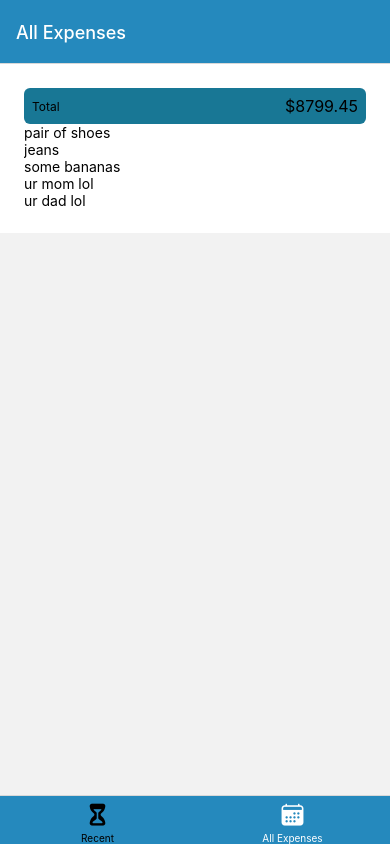
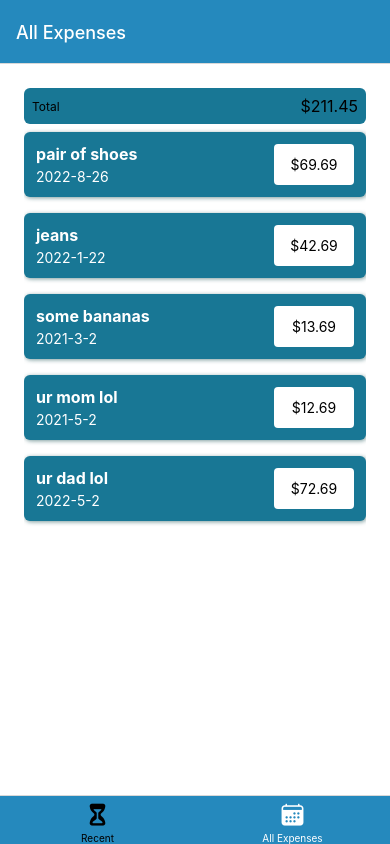
Before and after one commit to SilahicAmil/expenses-app, a React Native app: screen /AllExpenses in a window 390 px wide. Built offline with nearby package versions, Linux system fonts and the light colour scheme.

Commit message:
added expense items and various formatting

```diff
--- /dev/null
+++ b/UI/IconButton.js
@@ -0,0 +1,32 @@
+import { Pressable, StyleSheet, View } from "react-native";
+
+import { Ionicons } from "@expo/vector-icons";
+
+const IconButton = ({ icon, color, size, onPress }) => {
+  return (
+    <Pressable
+      onPress={onPress}
+      style={(pressed) => {
+        pressed && styles.pressed;
+      }}
+    >
+      <View style={styles.buttonContainer}>
+        <Ionicons name={icon} color={color} size={size} />
+      </View>
+    </Pressable>
+  );
+};
+
+export default IconButton;
+
+const styles = StyleSheet.create({
+  buttonContainer: {
+    borderRadius: 24,
+    padding: 6,
+    marginHorizontal: 8,
+    marginVertical: 2,
+  },
+  pressed: {
+    opacity: 0.67,
+  },
+});
--- /dev/null
+++ b/components/ExpensesOutput/expense-item.js
@@ -0,0 +1,60 @@
+import { Pressable, StyleSheet, Text, View } from "react-native";
+
+import { GlobalStyles } from "../../constants/styles";
+import { getFormattedDate } from "../../util/date";
+
+const ExpenseItem = ({ description, date, amount }) => {
+  return (
+    <Pressable>
+      <View style={styles.expenseItem}>
+        <View>
+          <Text style={[styles.textBase, styles.description]}>
+            {description}
+          </Text>
+          <Text style={styles.textBase}>{getFormattedDate(date)}</Text>
+        </View>
+        <View style={styles.amountContainer}>
+          <Text style={styles.amountText}>${amount.toFixed(2)}</Text>
+        </View>
+      </View>
+    </Pressable>
+  );
+};
+
+export default ExpenseItem;
+
+const styles = StyleSheet.create({
+  expenseItem: {
+    padding: 12,
+    marginVertical: 8,
+    backgroundColor: GlobalStyles.color.tealBlue,
+    flexDirection: "row",
+    justifyContent: "space-between",
+    borderRadius: 6,
+    elevation: 3,
+    shadowColor: GlobalStyles.color.Ming,
+    shadowRadius: 4,
+    shadowOffset: { width: 1, height: 1 },
+    shadowOpacity: 0.66,
+  },
+  textBase: {
+    color: "white",
+  },
+  description: {
+    fontSize: 16,
+    marginBottom: 4,
+    fontWeight: "bold",
+  },
+  amountContainer: {
+    paddingHorizontal: 12,
+    paddingVertical: 4,
+    backgroundColor: "white",
+    justifyContent: "center",
+    alignItems: "center",
+    borderRadius: 4,
+    minWidth: 80,
+  },
+  amountText: {
+    color: "black",
+  },
+});
--- a/components/ExpensesOutput/expenses-list.js
+++ b/components/ExpensesOutput/expenses-list.js
@@ -1,7 +1,9 @@
 import { FlatList, StyleSheet, Text, View } from "react-native";
 
+import ExpenseItem from "./expense-item";
+
 const renderExpenseItem = (itemData) => {
-  return <Text>{itemData.item.description}</Text>;
+  return <ExpenseItem {...itemData.item} />;
 };
 
 const ExpensesList = ({ data }) => {
--- a/components/ExpensesOutput/expenses-output.js
+++ b/components/ExpensesOutput/expenses-output.js
@@ -14,25 +14,25 @@
   {
     id: "e2",
     description: "jeans",
-    amount: 420.69,
+    amount: 42.69,
     date: new Date("2022-01-22"),
   },
   {
     id: "e3",
     description: "some bananas",
-    amount: 1337.69,
+    amount: 13.69,
     date: new Date("2021-03-02"),
   },
   {
     id: "e4",
     description: "ur mom lol",
-    amount: 1.69,
+    amount: 12.69,
     date: new Date("2021-05-02"),
   },
   {
     id: "e5",
     description: "ur dad lol",
-    amount: 6969.69,
+    amount: 72.69,
     date: new Date("2022-05-02"),
   },
 ];
@@ -50,7 +50,10 @@
 
 const styles = StyleSheet.create({
   rootContainer: {
-    padding: 24,
+    flex: 1,
+    paddingHorizontal: 24,
+    paddingTop: 24,
+    paddingBottom: 0,
     backgroundColor: "white",
   },
 });
--- a/navigators/bottom-tabs-navigator.js
+++ b/navigators/bottom-tabs-navigator.js
@@ -1,5 +1,6 @@
 import AllExpenses from "../screens/all-expenses-screen";
 import { GlobalStyles } from "../constants/styles";
+import IconButton from "../UI/IconButton";
 import { Ionicons } from "@expo/vector-icons";
 import RecentExpenses from "../screens/recent-expenses-screen";
 import { createBottomTabNavigator } from "@react-navigation/bottom-tabs";
@@ -15,6 +16,14 @@
         tabBarStyle: { backgroundColor: GlobalStyles.color.blueNCS },
         tabBarActiveTintColor: "white",
         tabBarInactiveTintColor: "black",
+        headerRight: ({ tintColor }) => {
+          <IconButton
+            icon="add"
+            color={tintColor}
+            size={24}
+            onPress={() => {}}
+          />;
+        },
       }}
     >
       <BottomTabs.Screen
--- /dev/null
+++ b/util/date.js
@@ -0,0 +1,3 @@
+export const getFormattedDate = (date) => {
+  return `${date.getFullYear()}-${date.getMonth() + 1}-${date.getDate()}`;
+};
```
